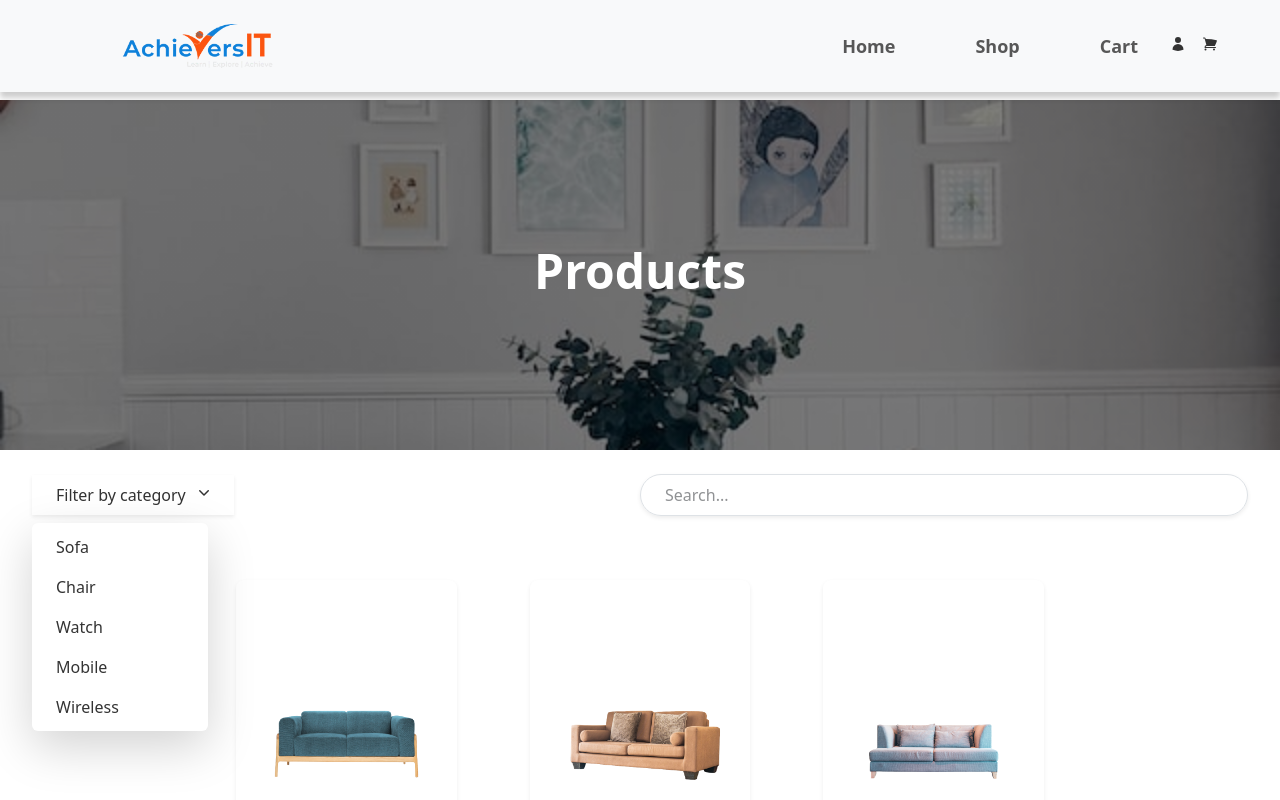
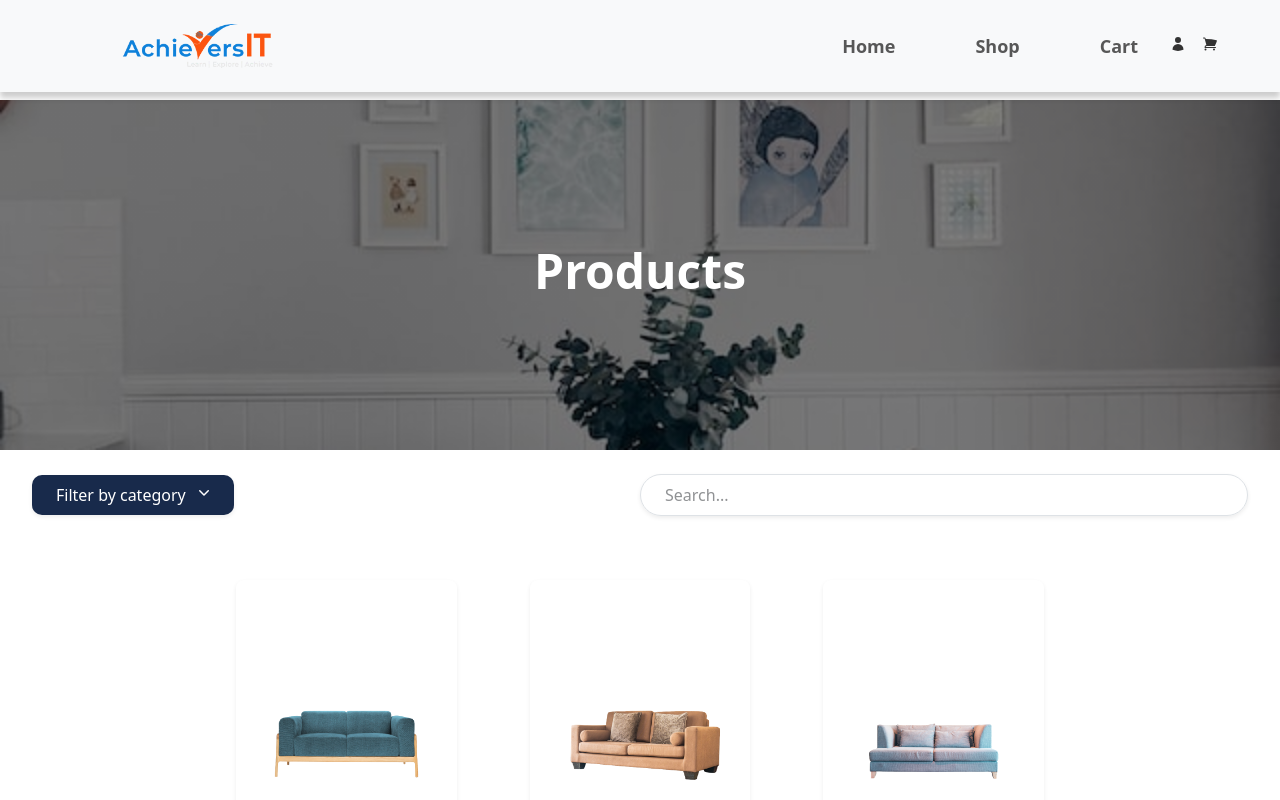
Before and after one commit to EdigaNagaPoojitha/Mart-ecommerce-app-ReactJS, a React (Vite) app: page /shop in a window 1280 px wide. Shown: the top 800 px of the page. Built offline with nearby package versions, Linux system fonts and the light colour scheme.

Commit message:
ShopProductsComp is updated like filter dropdown,Search bar

```diff
--- a/src/Components/Card.jsx
+++ b/src/Components/Card.jsx
@@ -43,7 +43,7 @@ export default function Card({Data}) {
             <img
               src={item.imgUrl}
               alt={item.productName}
-               className="relative w-[120px] h-[120px] sm:w-[300px] sm:h-[140px] lg:w-[400px] lg:h-[300px] lg:mt-[100px] object-contain "
+               className="relative w-[200px] h-[200px] sm:w-[300px] sm:h-[140px] lg:w-[400px] lg:h-[300px] lg:mt-[100px] object-contain "
             />
 
           </div>
--- a/src/Pages/HomeComponets/ShopProducts.jsx
+++ b/src/Pages/HomeComponets/ShopProducts.jsx
@@ -4,7 +4,6 @@ import Card from "../../Components/Card";
 
 export default function FilterProducts() {
   const allProducts = useContext(AllProducts) || [];
-console.log(allProducts)
   const defaultCategory = "sofa";
   const defaultProduct = allProducts.filter(
     (item) => item.category === defaultCategory
@@ -26,12 +25,13 @@ console.log(allProducts)
   const [product, dispatch] = useReducer(handlebtn, defaultProduct);
   const [searchTerm, setSearchTerm] = useState("");
   const [filtered, setFiltered] = useState(defaultProduct);
+
   useEffect(() => {
     if (searchTerm.trim() === "") {
       setFiltered(product); // Show category-filtered list by default
     } else {
       const filteredBySearch = allProducts.filter((item) => {
-      const name = (item?.name || "").toLowerCase();
+        const name = (item?.productName || "").toLowerCase();
         const category = (item?.category || "").toLowerCase();
         const term = searchTerm.toLowerCase();
 
@@ -40,6 +40,10 @@ useEffect(() => {
       setFiltered(filteredBySearch);
     }
   }, [searchTerm, product]);
+
+  // Rename to isOpen for clarity, use boolean not string
+  const [isOpen, setIsOpen] = useState(false);
+
   if (!allProducts.length) return <p className="p-4">Loading products...</p>;
 
   return (
@@ -49,7 +53,9 @@ if (!allProducts.length) return <p className="p-4">Loading products...</p>;
         <div className="relative inline-block text-left">
           <button
             type="button"
-            className="inline-flex justify-center w-full rounded-md bg-white px-4 py-2 text-sm font-medium text-gray-700 shadow-sm ring-1 ring-gray-300"
+            onClick={() => setIsOpen(!isOpen)} // toggle dropdown
+            className="inline-flex justify-center w-full rounded-md bg-#182a4b px-4 py-2 text-sm font-medium text-gray-700 shadow-sm ring-1 ring-gray-300"
+            style={{ transform: "none", transition: "none" ,backgroundColor:"#182a4b",color:"white",borderRadius:"10px"}}
           >
             Filter by category
             <svg
@@ -65,26 +71,34 @@ if (!allProducts.length) return <p className="p-4">Loading products...</p>;
               />
             </svg>
           </button>
+
+          {/* Dropdown content only visible when isOpen */}
+          {isOpen && (
             <div className="absolute mt-2 w-44 rounded-md bg-white shadow-lg ring-1 ring-black ring-opacity-5 z-10">
               <div className="py-1">
                 {["sofa", "chair", "watch", "mobile", "wireless"].map((cat) => (
                   <button
                     key={cat}
-                  onClick={() => dispatch({ type: cat, payload: cat })}
+                    onClick={() => {
+                      dispatch({ type: cat, payload: cat });
+                      setIsOpen(false); // close dropdown after selection
+                    }}
                     className="block w-full text-left px-4 py-2 text-sm text-gray-700"
+                    style={{ hover:"scale(0.8)", transition: "none",backgroundColor:"#182a4b",color:"white",border:"1px thin white" }}
                   >
                     {cat.charAt(0).toUpperCase() + cat.slice(1)}
                   </button>
                 ))}
               </div>
             </div>
+          )}
         </div>
 
         {/* Search Input */}
         <input
           type="text"
           placeholder="Search..."
-          className="w-full md:w-1/2 px-4 py-2 border border-gray-300 rounded-full shadow-sm focus:outline-none focus:ring-2 focus:ring-blue-500"
+          className="w-full md:w-1/2  px-4 py-2 border border-gray-300 rounded-full shadow-sm focus:outline-none focus:ring-2 focus:ring-blue-500 "
           value={searchTerm}
           onChange={(e) => setSearchTerm(e.target.value)}
         />
```
Lines whose indentation alone changed are shown as unchanged.
